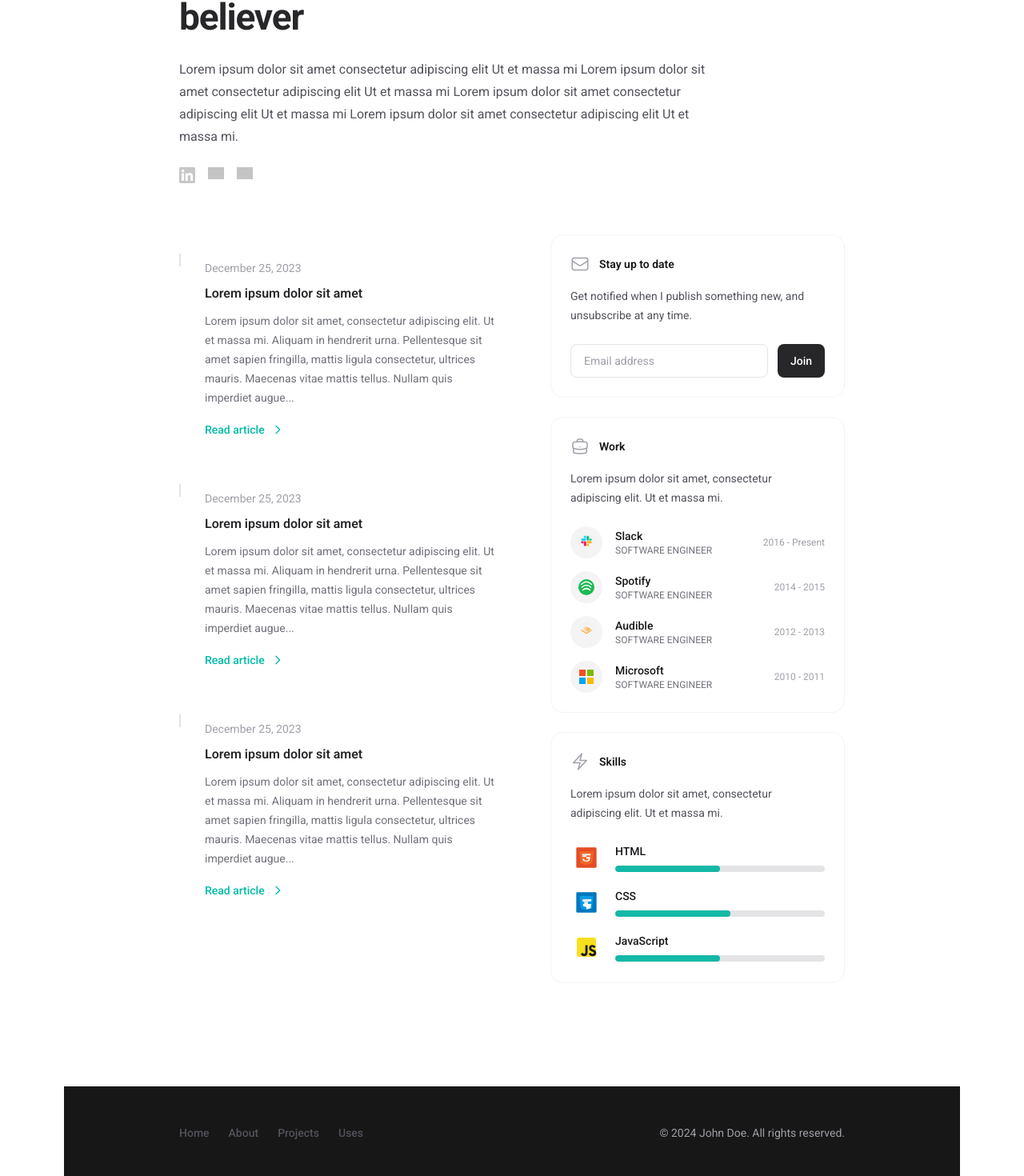
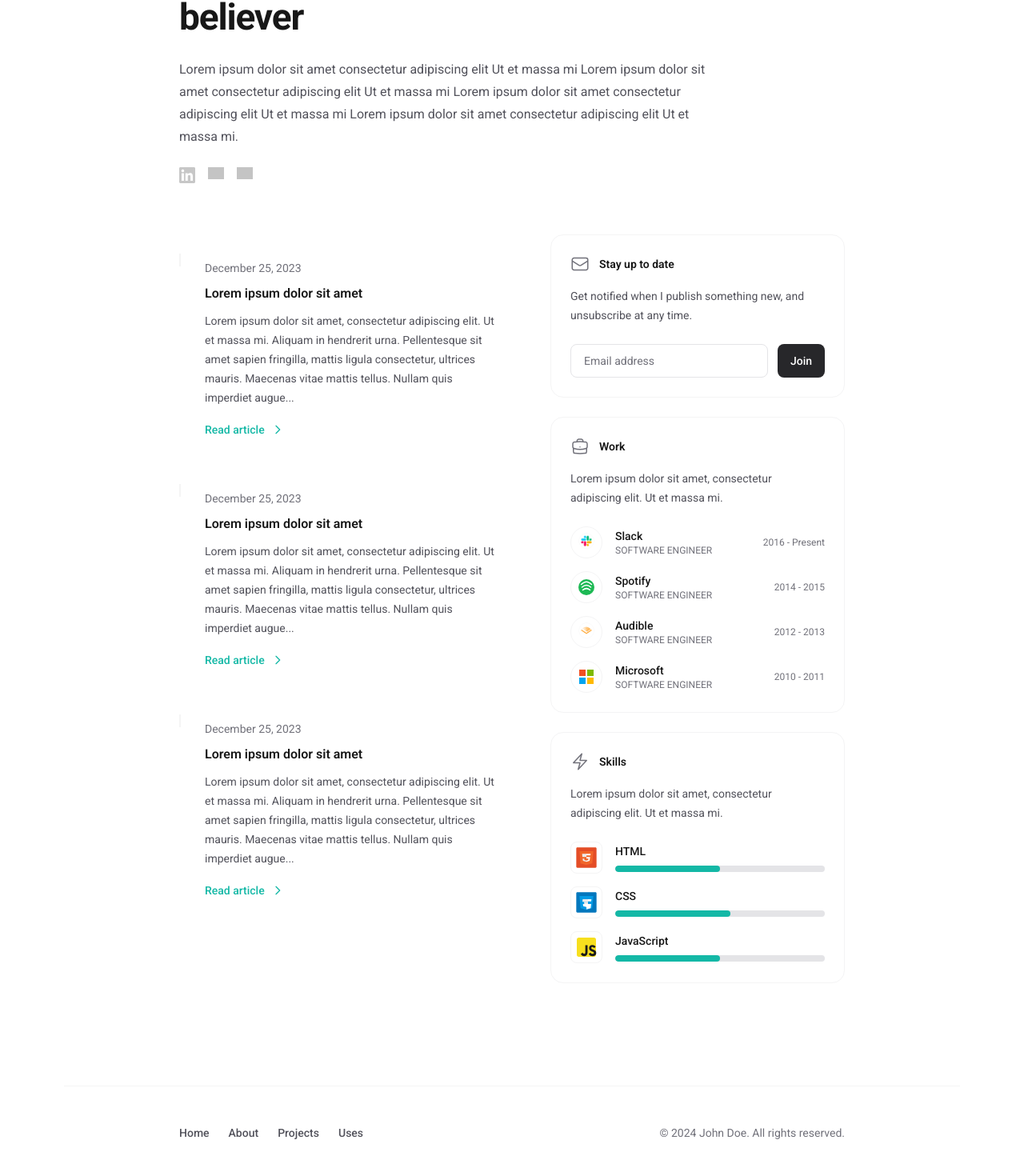
Before and after one commit to guilhermebpm/portifolio, a Next.js app: page / in a window 1280 px wide. Shown: the part 358-1828 px from the top of the page at 80% size. Built offline with nearby package versions, Linux system fonts and the light colour scheme; grey boxes are pictures that could not be loaded.

Commit message:
Refactor styles to use theme variables for consistent dark mode support across components

```diff
--- a/src/components/ArticleCard.tsx
+++ b/src/components/ArticleCard.tsx
@@ -12,25 +12,25 @@ interface ArticleCardProps {
 
 export const ArticleCard: React.FC<ArticleCardProps> = ({ date, title, excerpt, href = '#' }) => {
     return (
-        <article className='relative bg-white dark:bg-zinc-900 py-6 md:py-8 md:pl-8'>
+        <article className='relative bg-background py-6 md:py-8 md:pl-8'>
             {/* Vertical Line - only visible on desktop */}
-            <div className='absolute top-6 left-0 hidden h-4 w-0.5 bg-zinc-200 dark:bg-zinc-700 md:block' />
+            <div className='absolute top-6 left-0 hidden h-4 w-0.5 bg-border md:block' />
 
             {/* Date */}
-            <time className='mb-3 block font-normal text-sm text-zinc-400 dark:text-zinc-500 underline decoration-zinc-300 dark:decoration-zinc-700 underline-offset-2 md:no-underline'>
+            <time className='mb-3 block font-normal text-sm text-muted underline decoration-border underline-offset-2 md:no-underline'>
                 {date}
             </time>
 
             {/* Title */}
-            <h2 className='mb-3 font-semibold text-base text-zinc-800 dark:text-zinc-100 leading-tight'>{title}</h2>
+            <h2 className='mb-3 font-semibold text-base text-foreground leading-tight'>{title}</h2>
 
             {/* Excerpt */}
-            <p className='mb-4 text-sm text-zinc-500 dark:text-zinc-400 leading-6'>{excerpt}</p>
+            <p className='mb-4 text-sm text-muted-foreground leading-6'>{excerpt}</p>
 
             {/* Read More Link */}
             <Link
                 href={href}
-                className='group inline-flex items-center gap-2 font-medium text-sm text-teal-500 dark:text-teal-400 transition-colors hover:text-teal-600 dark:hover:text-teal-300'
+                className='group inline-flex items-center gap-2 font-medium text-sm text-accent transition-colors hover:text-teal-600 dark:hover:text-teal-300'
             >
                 Read article
                 <svg
--- a/src/components/Footer.tsx
+++ b/src/components/Footer.tsx
@@ -4,38 +4,38 @@ import Link from 'next/link';
 
 export function Footer() {
 	return (
-		<footer className="w-full border-t border-zinc-100 bg-foreground dark:bg-background dark:border-zinc-10">
+		<footer className="w-full border-t border-border">
 			<div className="mx-auto w-full max-w-7xl flex flex-col items-center gap-6 px-6 py-10 md:flex-row md:items-center md:justify-between md:px-36 md:py-12">
 				{/* Navigation Links */}
 				<nav className="flex flex-wrap justify-center gap-6">
 					<Link
 						href="/"
-						className="text-sm font-medium text-zinc-600 hover:text-zinc-900 transition-colors dark:text-zinc-300 dark:hover:text-white"
+						className="text-sm font-medium text-muted-foreground hover:text-foreground transition-colors"
 					>
 						Home
 					</Link>
 					<Link
 						href="/about"
-						className="text-sm font-medium text-zinc-600 hover:text-zinc-900 transition-colors dark:text-zinc-300 dark:hover:text-white"
+						className="text-sm font-medium text-muted-foreground hover:text-foreground transition-colors"
 					>
 						About
 					</Link>
 					<Link
 						href="/projects"
-						className="text-sm font-medium text-zinc-600 hover:text-zinc-900 transition-colors dark:text-zinc-300 dark:hover:text-white"
+						className="text-sm font-medium text-muted-foreground hover:text-foreground transition-colors"
 					>
 						Projects
 					</Link>
 					<Link
 						href="/users"
-						className="text-sm font-medium text-zinc-600 hover:text-zinc-900 transition-colors dark:text-zinc-300 dark:hover:text-white"
+						className="text-sm font-medium text-muted-foreground hover:text-foreground transition-colors"
 					>
 						Uses
 					</Link>
 				</nav>
 
 				{/* Copyright */}
-				<p className="text-sm text-zinc-400 dark:text-zinc-500">
+				<p className="text-sm text-muted">
 					© 2024 John Doe. All rights reserved.
 				</p>
 			</div>
--- a/src/components/HeroSection.tsx
+++ b/src/components/HeroSection.tsx
@@ -5,19 +5,19 @@ import Link from 'next/link';
 
 export function HeroSection() {
 	return (
-		<section className='w-full max-w-[672px] bg-white dark:bg-zinc-900'>
+		<section className='w-full max-w-[672px]'>
 			{/* Profile Image */}
 			<div className='mb-6'>
-				<Image src='/p.jpg' alt='Profile' width={64} height={64} className='rounded-full border-2 border-zinc-100 dark:border-zinc-800' />
+				<Image src='/p.jpg' alt='Profile' width={64} height={64} className='rounded-full border-2 border-border' />
 			</div>
 
 			{/* Title */}
-			<h1 className='mb-6 font-bold text-[2.75rem] text-zinc-800 dark:text-zinc-100 leading-[1.2] tracking-tight md:text-[2.875rem]'>
+			<h1 className='mb-6 font-bold text-[2.75rem] text-foreground leading-[1.2] tracking-tight md:text-[2.875rem]'>
 				Software engineer, father, and believer
 			</h1>
 
 			{/* Description */}
-			<p className='mb-6 font-normal text-base text-zinc-600 dark:text-zinc-400 leading-7'>
+			<p className='mb-6 font-normal text-base text-muted-foreground leading-7'>
 				Lorem ipsum dolor sit amet consectetur adipiscing elit Ut et massa mi Lorem ipsum dolor sit amet consectetur adipiscing
 				elit Ut et massa mi Lorem ipsum dolor sit amet consectetur adipiscing elit Ut et massa mi Lorem ipsum dolor sit amet
 				consectetur adipiscing elit Ut et massa mi.
--- a/src/components/NewsletterCard.tsx
+++ b/src/components/NewsletterCard.tsx
@@ -13,11 +13,11 @@ export function NewsletterCard() {
 	};
 
 	return (
-		<div className="w-full rounded-2xl border border-zinc-100 bg-white p-6">
+		<div className="w-full rounded-2xl border border-border bg-background p-6">
 			{/* Header */}
 			<div className="flex items-center gap-3 mb-4">
 				<svg
-					className="w-6 h-6 text-zinc-400"
+					className="w-6 h-6 text-muted"
 					fill="none"
 					stroke="currentColor"
 					viewBox="0 0 24 24"
@@ -29,11 +29,11 @@ export function NewsletterCard() {
 						d='M21.75 6.75v10.5a2.25 2.25 0 01-2.25 2.25h-15a2.25 2.25 0 01-2.25-2.25V6.75m19.5 0A2.25 2.25 0 0019.5 4.5h-15a2.25 2.25 0 00-2.25 2.25m19.5 0v.243a2.25 2.25 0 01-1.07 1.916l-7.5 4.615a2.25 2.25 0 01-2.36 0L3.32 8.91a2.25 2.25 0 01-1.07-1.916V6.75'
 					/>
 				</svg>
-				<h3 className="text-sm font-semibold text-zinc-900">Stay up to date</h3>
+				<h3 className="text-sm font-semibold text-foreground">Stay up to date</h3>
 			</div>
 
 			{/* Description */}
-			<p className="text-sm text-zinc-600 leading-6 mb-6">
+			<p className="text-sm text-muted-foreground leading-6 mb-6">
 				Get notified when I publish something new, and unsubscribe at any time.
 			</p>
 
@@ -44,12 +44,12 @@ export function NewsletterCard() {
 					placeholder='Email address'
 					value={email}
 					onChange={(e) => setEmail(e.target.value)}
-					className="flex-1 rounded-lg border border-zinc-200 bg-white px-4 py-2.5 text-sm text-zinc-900 placeholder:text-zinc-400 focus:outline-none focus:ring-2 focus:ring-teal-500 focus:border-transparent"
+					className="flex-1 rounded-lg border border-input bg-background px-4 py-2.5 text-sm text-foreground placeholder:text-muted focus:outline-none focus:ring-2 focus:ring-accent focus:border-transparent"
 					required
 				/>
 				<button
 					type="submit"
-					className="rounded-lg bg-zinc-800 px-4 py-2.5 text-sm font-medium text-white hover:bg-zinc-700 transition-colors"
+					className="rounded-lg bg-zinc-800 dark:bg-zinc-700 px-4 py-2.5 text-sm font-medium text-white dark:text-zinc-100 hover:bg-zinc-700 dark:hover:bg-zinc-600 transition-colors"
 				>
 					Join
 				</button>
--- a/src/components/SkillsCard.tsx
+++ b/src/components/SkillsCard.tsx
@@ -28,10 +28,10 @@ const skills: Skill[] = [
 
 export function SkillsCard() {
 	return (
-		<div className='w-full rounded-2xl border border-zinc-100 bg-white p-6'>
+		<div className='w-full rounded-2xl border border-border bg-background p-6'>
 			{/* Header */}
 			<div className='mb-4 flex items-center gap-3'>
-				<svg className='h-6 w-6 text-zinc-400' fill='none' stroke='currentColor' viewBox='0 0 24 24'>
+				<svg className='h-6 w-6 text-muted' fill='none' stroke='currentColor' viewBox='0 0 24 24'>
 					<path
 						strokeLinecap='round'
 						strokeLinejoin='round'
@@ -39,11 +39,11 @@ export function SkillsCard() {
 						d='M3.75 13.5l10.5-11.25L12 10.5h8.25L9.75 21.75 12 13.5H3.75z'
 					/>
 				</svg>
-				<h3 className='font-semibold text-sm text-zinc-900'>Skills</h3>
+				<h3 className='font-semibold text-sm text-foreground'>Skills</h3>
 			</div>
 
 			{/* Description */}
-			<p className='mb-6 text-sm text-zinc-600 leading-6'>
+			<p className='mb-6 text-sm text-muted-foreground leading-6'>
 				Lorem ipsum dolor sit amet, consectetur adipiscing elit. Ut et massa mi.
 			</p>
 
@@ -52,15 +52,15 @@ export function SkillsCard() {
 				{skills.map((skill, index) => (
 					<div key={index} className='flex items-center gap-4'>
 						{/* Skill Icon */}
-						<div className='flex h-10 w-10 flex-shrink-0 items-center justify-center rounded-lg bg-white'>
+						<div className='flex h-10 w-10 flex-shrink-0 items-center justify-center rounded-lg bg-background border border-border dark:border-zinc-700 dark:bg-zinc-700/20'>
 							<Image src={skill.icon} alt={skill.name} width={32} height={32} className='object-contain' />
 						</div>
 
 						{/* Skill Info */}
 						<div className='min-w-0 flex-1'>
-							<h4 className='mb-2 font-medium text-sm text-zinc-900'>{skill.name}</h4>
+							<h4 className='mb-2 font-medium text-sm text-foreground'>{skill.name}</h4>
 							{/* Progress Bar */}
-							<div className='h-2 w-full overflow-hidden rounded-full bg-zinc-200'>
+							<div className='h-2 w-full overflow-hidden rounded-full bg-input'>
 								<div
 									className='h-full rounded-full transition-all duration-500'
 									style={{
--- a/src/components/WorkCard.tsx
+++ b/src/components/WorkCard.tsx
@@ -43,10 +43,10 @@ const workExperiences: WorkExperience[] = [
 
 export function WorkCard() {
 	return (
-		<div className="w-full rounded-2xl border border-zinc-100 bg-white p-6 dark:bg-background dark:text-foreground">
+		<div className="w-full rounded-2xl border border-border bg-background p-6">
 			{/* Header */}
 			<div className='mb-4 flex items-center gap-3'>
-				<svg className='h-6 w-6 text-zinc-400' fill='none' stroke='currentColor' viewBox='0 0 24 24'>
+				<svg className='h-6 w-6 text-muted' fill='none' stroke='currentColor' viewBox='0 0 24 24'>
 					<path
 						strokeLinecap='round'
 						strokeLinejoin='round'
@@ -54,11 +54,11 @@ export function WorkCard() {
 						d='M20.25 14.15v4.25c0 1.094-.787 2.036-1.872 2.18-2.087.277-4.216.42-6.378.42s-4.291-.143-6.378-.42c-1.085-.144-1.872-1.086-1.872-2.18v-4.25m16.5 0a2.18 2.18 0 00.75-1.661V8.706c0-1.081-.768-2.015-1.837-2.175a48.114 48.114 0 00-3.413-.387m4.5 8.006c-.194.165-.42.295-.673.38A23.978 23.978 0 0112 15.75c-2.648 0-5.195-.429-7.577-1.22a2.016 2.016 0 01-.673-.38m0 0A2.18 2.18 0 013 12.489V8.706c0-1.081.768-2.015 1.837-2.175a48.111 48.111 0 013.413-.387m7.5 0V5.25A2.25 2.25 0 0013.5 3h-3a2.25 2.25 0 00-2.25 2.25v.894m7.5 0a48.667 48.667 0 00-7.5 0M12 12.75h.008v.008H12v-.008z'
 					/>
 				</svg>
-				<h3 className="text-sm font-semibold text-zinc-900 dark:bg-background dark:text-foreground">Work</h3>
+				<h3 className="text-sm font-semibold text-foreground">Work</h3>
 			</div>
 
 			{/* Description */}
-			<p className="text-sm text-zinc-600 leading-6 mb-6 dark:bg-background dark:text-foreground">
+			<p className="text-sm text-muted-foreground leading-6 mb-6">
 				Lorem ipsum dolor sit amet, consectetur adipiscing elit. Ut et massa mi.
 			</p>
 
@@ -67,24 +67,24 @@ export function WorkCard() {
 				{workExperiences.map((work, index) => (
 					<div key={index} className='flex items-center gap-4'>
 						{/* Company Logo */}
-						<div className="w-10 h-10 rounded-full bg-zinc-100 flex items-center justify-center overflow-hidden flex-shrink-0 dark:bg-background dark:text-foreground">
+						<div className="w-10 h-10 rounded-full bg-background border border-border flex items-center justify-center overflow-hidden flex-shrink-0">
 							<Image
 								src={work.logo}
 								alt={work.company}
 								width={24}
 								height={24}
-								className="object-contain dark:bg-background dark:text-foreground"
+								className="object-contain"
 							/>
 						</div>
 
 						{/* Company Info */}
 						<div className="flex-1 min-w-0 ">
-							<h4 className="text-sm font-medium text-zinc-900 dark:bg-background dark:text-foreground">{work.company}</h4>
-							<p className="text-xs text-zinc-500 dark:bg-background dark:text-foreground">{work.role}</p>
+							<h4 className="text-sm font-medium text-foreground">{work.company}</h4>
+							<p className="text-xs text-muted">{work.role}</p>
 						</div>
 
 						{/* Date Range */}
-						<span className='flex-shrink-0 text-xs text-zinc-400'>
+						<span className='flex-shrink-0 text-xs text-muted'>
 							{work.startYear} - {work.endYear}
 						</span>
 					</div>
```
Also changed, not shown: src/app/globals.css (+21 -4 lines).
